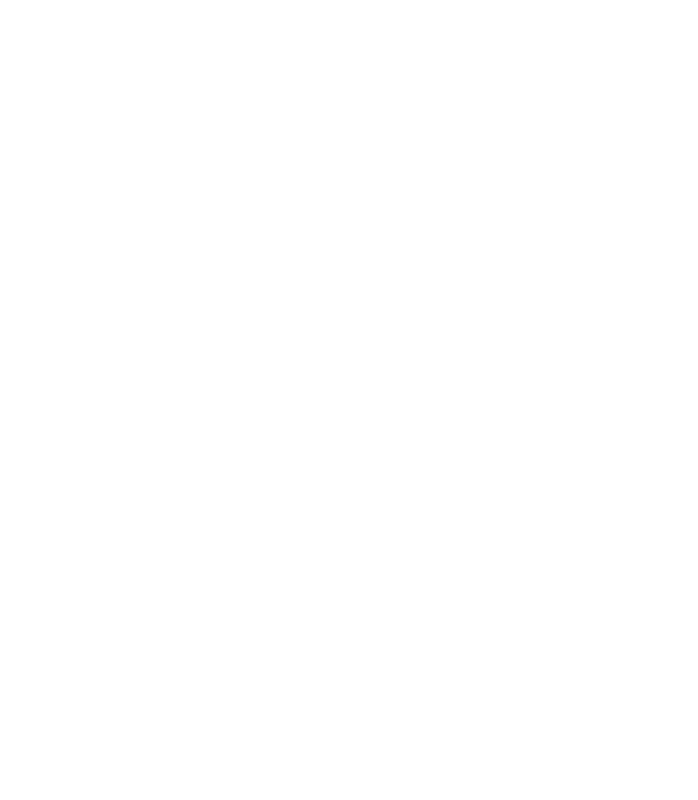
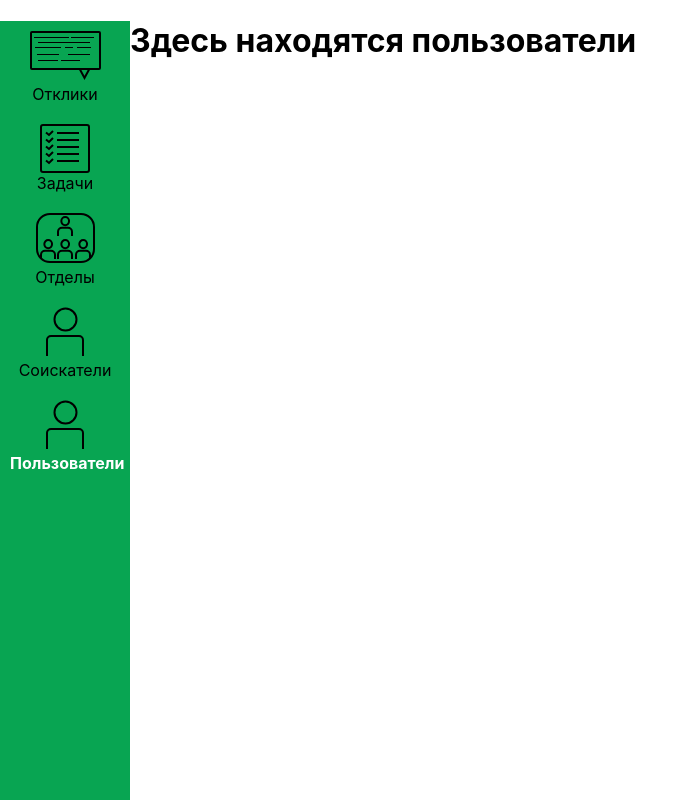
Before and after one commit to hakatomVSsilke/hakatonSBER_2023, a React (Create React App) app: page /users in a window 1280 px wide. Before the commit this address had no page. Shown: the whole page, without its empty margins (0-698 px from the left). Built offline with nearby package versions, Linux system fonts and the light colour scheme.

Commit message:
Добавление страницы
Добавляем страницу "Пользователи"

```diff
--- a/src/App.tsx
+++ b/src/App.tsx
@@ -11,6 +11,10 @@ const FeedBackPipelinePageComponent = React.lazy(
 );
 const DepartmentsComponent = React.lazy(
 	() => import("./sections/departments/departments")
+);
+
+const UsersComponent = React.lazy(
+	() => import("./sections/users/users.section")
 );
 
 function App() {
@@ -34,6 +38,9 @@ function App() {
 				</Route>
 
 				<Route path="departments" element={<DepartmentsComponent />} />
+
+
+				<Route path="users" element={<UsersComponent />} />
 			</Route>
 		);
 	};
--- a/src/components/navSection/navSection.tsx
+++ b/src/components/navSection/navSection.tsx
@@ -30,6 +30,14 @@ const navSection: React.FunctionComponent = () => {
 
                     Соискатели
                 </Link>
+
+
+                <Link to='/users' className={pathName === '/users' ? 'active' : ''}>
+                    <IconComponent name = "human"/>
+
+
+                    Пользователи
+                </Link>
             </div>
         </div>
     );
--- a/src/sections/departments/departments.css
+++ b/src/sections/departments/departments.css
@@ -29,16 +29,16 @@
 
 .messageButton {
     margin-top: 10px;
-    padding: 5px 15px;
+    padding: 10px 15px;
     border: 1px solid #c9c3c3;
     background-color: white;
-    border-radius: 2px;
+    border-radius: 5px;
     cursor: pointer;
     transition: 0.2s;
 }
 
 .messageButton:hover {
-    background-color: #c7c7c7;
+    background-color: #17d506;
 }
 
 .messageButton:active {
@@ -48,3 +48,13 @@
 h3 {
     text-align: center;
 }
+
+
+.messageBox {
+
+}
+
+.inputText {
+    padding: 5px;
+    border-radius: 3px;
+}
--- a/src/sections/departments/departments.tsx
+++ b/src/sections/departments/departments.tsx
@@ -1,18 +1,22 @@
-import "./departments.css"
+import "./departments.css";
 import {TitleComponent} from "../../components/elements/title/title.component";
 import ButtonComponent from "../../components/elements/button/button.component";
-import React from "react";
+import React, {useState} from "react";
+
+function Departments() {
+
+	const handleMessageBox = () => {
+		console.log(1);
+	}
 
 
-
-function Departments() {
 	return (
 		<div id="container">
 			<div className="department">
 				<TitleComponent text = "Отдел менеджмента"/>
 				<div className="info">
 					<span>Количество менеджеров 8/10</span>
-					<ButtonComponent text="Сообщение"/>
+					<ButtonComponent text="Сообщение" className="btn" onClick={() => handleMessageBox}/>
 				</div>
 			</div>
 
--- /dev/null
+++ b/src/sections/users/users.section.tsx
@@ -0,0 +1,11 @@
+import React from 'react';
+
+const Users = () => {
+    return (
+        <div>
+            <h1>Здесь находятся пользователи</h1>
+        </div>
+    );
+};
+
+export default Users;
```
